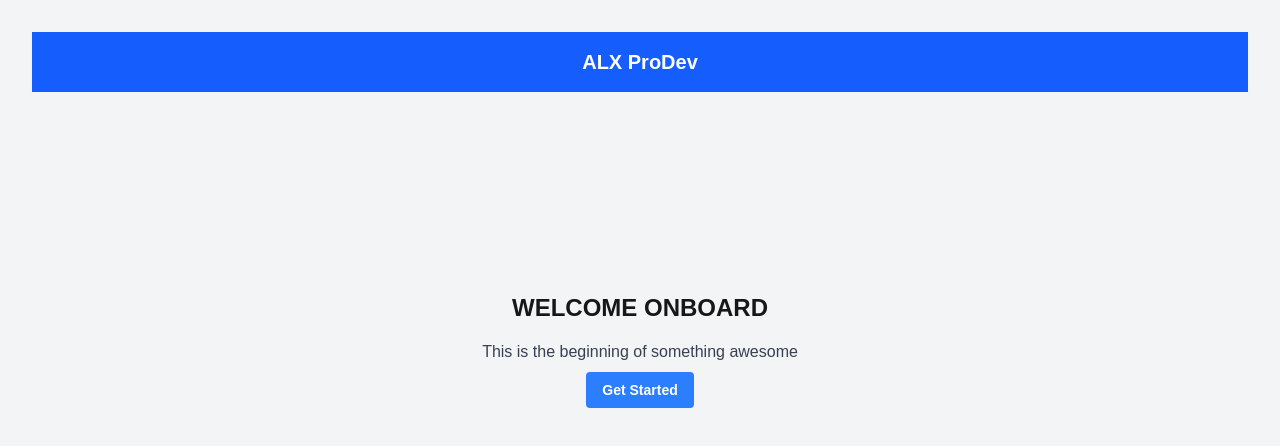
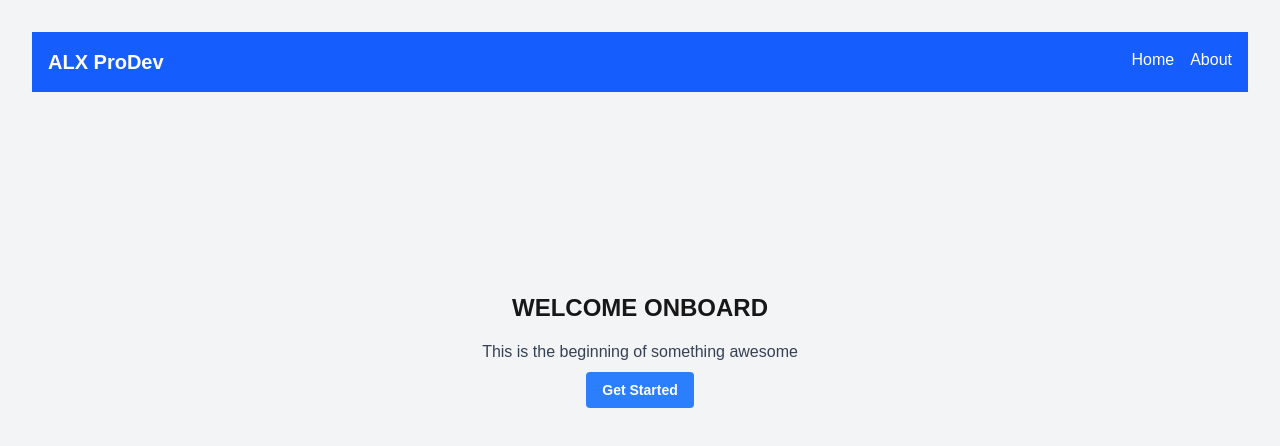
Before and after one commit to blessingemm/alx-project-0x02-setup, a Next.js app in the folder alx-project-0x02/: page / in a window 1280 px wide. Shown: the top 446 px of the page. Built offline with nearby package versions, Linux system fonts and the light colour scheme.

Commit message:
Routed home and about pages in next.js

```diff
--- a/alx-project-0x02/components/layout/Header.tsx
+++ b/alx-project-0x02/components/layout/Header.tsx
@@ -1,9 +1,19 @@
+import Link from "next/link";
 import React from "react";
 
 const Header = () => {
   return(
-    <header className="bg-blue-600 text-white p-4 text-center">
+    <header className=" border-none flex justify-between bg-blue-600 text-white p-4 text-center">
     <h1 className="text-xl font-bold">ALX ProDev</h1>
+
+    <nav className="space-x-4">
+      <Link href="/home" className="hover:underline">
+        Home
+      </Link>
+      <Link href="/about" className="hover:underline">
+        About
+      </Link>
+    </nav>
   </header>
   );
 }
```
